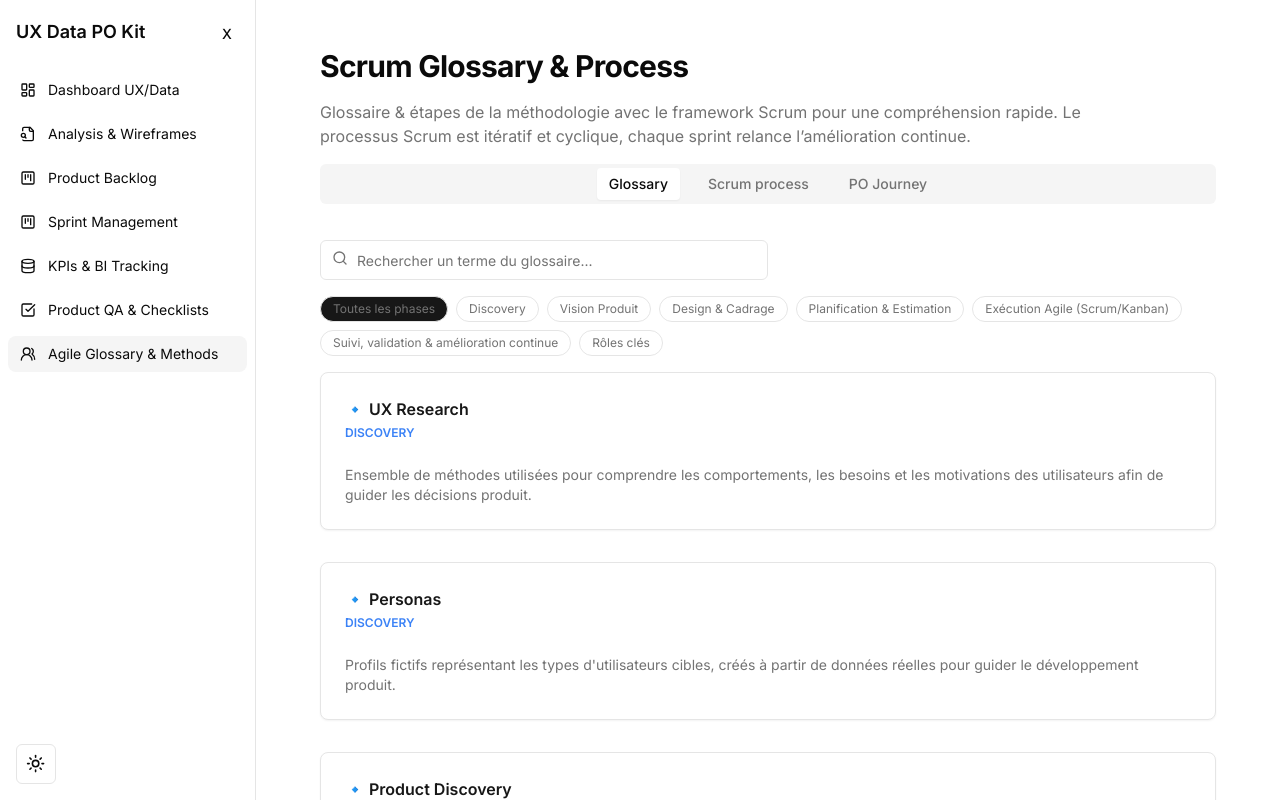
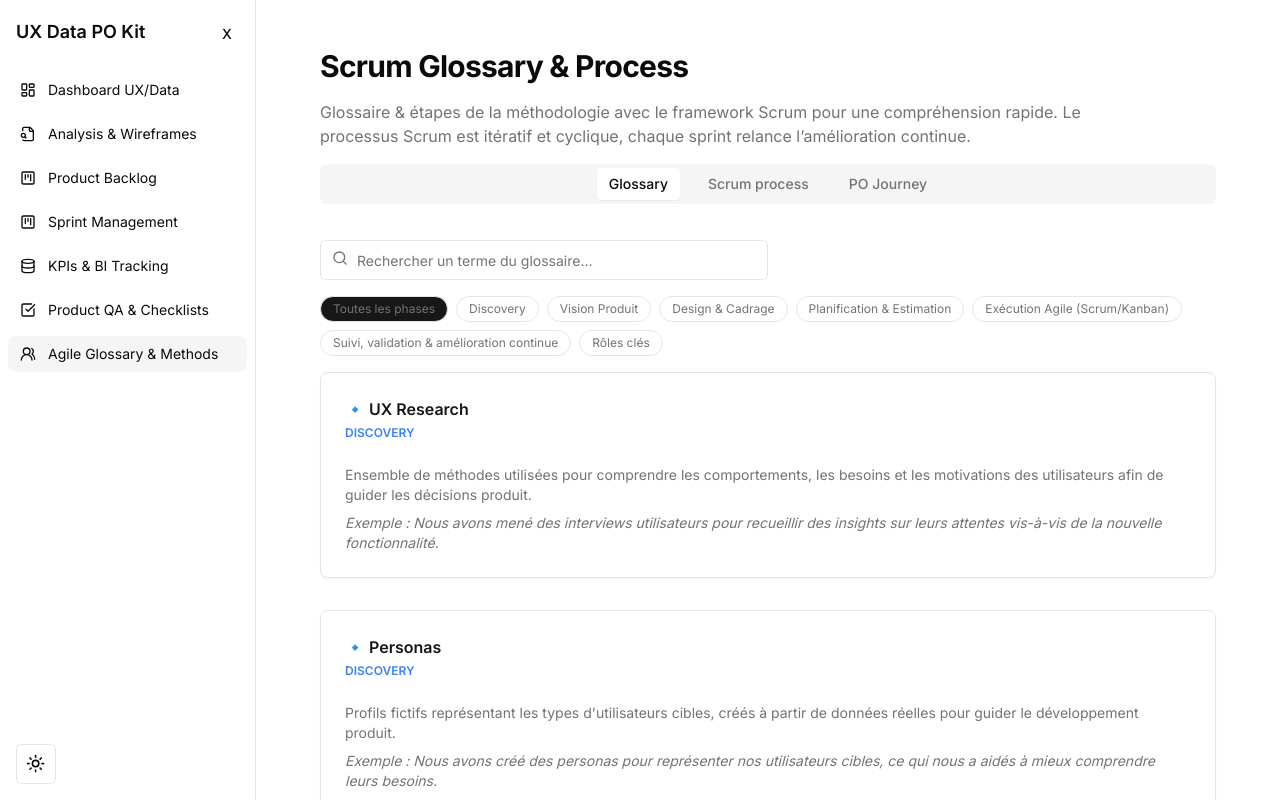
Before and after one commit to Florence-Martin/PO-UX-UI-DATA, a Next.js app: page /scrum-glossary in a window 1280 px wide. Built offline with nearby package versions, Linux system fonts and the light colour scheme.

Commit message:
feat(glossary): add vocabulary and exemples

```diff
--- a/components/glossary/GlossaryCard.tsx
+++ b/components/glossary/GlossaryCard.tsx
@@ -17,6 +17,9 @@ export default function GlossaryCard({ item }: { item: GlossaryItem }) {
       </CardHeader>
       <CardContent className="text-sm text-muted-foreground">
         {item.definition}
+        {item.example && (
+          <div className="italic mt-2">Exemple : {item.example}</div>
+        )}
       </CardContent>
     </Card>
   );
--- a/data/scrumGlossary.ts
+++ b/data/scrumGlossary.ts
@@ -4,6 +4,7 @@ export type GlossaryItem = {
   term: string;
   definition: string;
   phase: GlossaryPhases;
+  example?: string;
 };
 
 export const glossary: GlossaryItem[] = [
@@ -12,305 +13,423 @@ export const glossary: GlossaryItem[] = [
     definition:
       "Ensemble de méthodes utilisées pour comprendre les comportements, les besoins et les motivations des utilisateurs afin de guider les décisions produit.",
     phase: "Discovery",
+    example:
+      "Nous avons mené des interviews utilisateurs pour recueillir des insights sur leurs attentes vis-à-vis de la nouvelle fonctionnalité.",
   },
   {
     term: "Personas",
     definition:
       "Profils fictifs représentant les types d'utilisateurs cibles, créés à partir de données réelles pour guider le développement produit.",
     phase: "Discovery",
+    example:
+      "Nous avons créé des personas pour représenter nos utilisateurs cibles, ce qui nous a aidés à mieux comprendre leurs besoins.",
   },
   {
     term: "Product Discovery",
     definition:
       "Phase amont de la conception produit permettant d’identifier les besoins utilisateurs, les opportunités business et les solutions à explorer.",
     phase: "Discovery",
+    example:
+      "La phase de product discovery a révélé que les utilisateurs avaient besoin d'une fonctionnalité de recherche avancée.",
   },
   {
     term: "Product-Market Fit",
     definition:
       "Alignement entre le produit développé et les attentes réelles du marché, souvent mesuré par la satisfaction et la rétention des utilisateurs.",
     phase: "Discovery",
+    example:
+      "Nous avons atteint le product-market fit lorsque 80% de nos utilisateurs ont déclaré que notre produit répondait parfaitement à leurs besoins.",
   },
   {
     term: "OKR (Objectives & Key Results)",
     definition:
       "Cadre de définition d’objectifs clairs et mesurables pour aligner les équipes sur des résultats concrets et ambitieux.",
     phase: "Discovery",
+    example:
+      "Notre objectif pour le trimestre est d'augmenter le taux de rétention de 20% grâce à l'amélioration de l'expérience utilisateur.",
   },
   {
     term: "KPI (Key Performance Indicator)",
     definition:
       "Indicateur chiffré permettant de mesurer la performance du produit ou l’avancement des objectifs.",
     phase: "Discovery",
+    example:
+      "Le taux de conversion est un KPI clé pour évaluer l'efficacité de notre page d'inscription.",
   },
   {
     term: "Heatmap",
     definition:
       "Outil de visualisation du comportement utilisateur (clics, scrolls, mouvements) pour identifier les zones d’intérêt et les points de friction sur une interface.",
     phase: "Discovery",
+    example:
+      "La heatmap a révélé que les utilisateurs cliquaient principalement sur le bouton d'inscription, mais ignoraient la section des témoignages.",
   },
   {
     term: "Roadmap",
     definition:
       "Vision macro. Vue d'ensemble des grands jalons et objectifs produits sur une période donnée (trimestres, semestres…).",
     phase: "Vision Produit",
+    example:
+      "La roadmap produit pour le prochain trimestre inclut le lancement de la nouvelle fonctionnalité de recherche et l'amélioration de l'expérience utilisateur.",
   },
   {
     term: "MVP",
     definition:
       "Produit Minimum Viable : version initiale d’un produit avec juste assez de fonctionnalités pour satisfaire les premiers utilisateurs et recueillir des feedbacks.",
     phase: "Vision Produit",
+    example:
+      "Nous avons lancé un MVP avec les fonctionnalités essentielles pour tester notre concept sur le marché.",
   },
   {
     term: "Lean",
     definition:
       "Méthodologie visant à maximiser la valeur tout en minimisant le gaspillage, souvent associée à l'approche Agile.",
     phase: "Vision Produit",
+    example:
+      "Nous avons appliqué les principes Lean pour optimiser notre processus de développement et réduire le temps de mise sur le marché.",
   },
   {
     term: "Epic",
     definition:
       "Grande fonctionnalité regroupant plusieurs User Stories liées à un même objectif produit.",
     phase: "Vision Produit",
+    example:
+      "L'Epic 'Amélioration de la recherche' inclut des User Stories pour le filtrage, le tri et l'affichage des résultats.",
   },
   {
     term: "Design System",
     definition:
       "Bibliothèque de composants UI réutilisables accompagnée de règles et de bonnes pratiques assurant la cohérence visuelle et fonctionnelle du produit.",
     phase: "Design & Cadrage",
+    example:
+      "Le design system de notre application inclut des composants comme des boutons, des formulaires et des modales, ainsi que des directives sur leur utilisation.",
   },
   {
     term: "User Story",
     definition:
       "Fonctionnalité décrite du point de vue de l'utilisateur final, souvent sous forme : 'En tant que... je veux... afin de...'.",
     phase: "Design & Cadrage",
+    example:
+      "En tant qu'utilisateur, je veux pouvoir me connecter avec mon adresse e-mail et mon mot de passe afin d'accéder à mon compte.",
   },
   {
     term: "Acceptance Criteria",
     definition:
       "Conditions précises à remplir pour qu'une User Story soit considérée comme terminée. Ils définissent les attentes fonctionnelles et non fonctionnelles.",
     phase: "Design & Cadrage",
+    example:
+      "Les critères d'acceptation pour cette User Story incluent : l'utilisateur doit pouvoir se connecter avec son adresse e-mail et son mot de passe, et recevoir un message d'erreur en cas d'échec.",
   },
   {
     term: "Prioritization (MoSCoW)",
     definition:
       "Méthode de priorisation : Must have / Should have / Could have / Won't have",
     phase: "Design & Cadrage",
+    example:
+      "Nous avons utilisé la méthode MoSCoW pour prioriser les fonctionnalités du MVP : 'Must have' pour les fonctionnalités essentielles, 'Should have' pour celles qui apportent une valeur ajoutée, 'Could have' pour les options intéressantes mais non critiques, et 'Won't have' pour celles à exclure.",
   },
   {
     term: "Backlog Grooming",
     definition:
       "Processus d'affinage et de priorisation du Product Backlog, souvent réalisé en continu.",
     phase: "Design & Cadrage",
+    example:
+      "Lors du backlog grooming, l'équipe a discuté des User Stories à venir et a ajusté les priorités en fonction des retours des utilisateurs.",
   },
   {
     term: "Product Backlog",
     definition:
       "Liste ordonnée de toutes les fonctionnalités, améliorations, corrections ou idées pouvant être intégrées au produit. Gérée et priorisée par le Product Owner.",
     phase: "Design & Cadrage",
+    example:
+      "Le Product Backlog contient toutes les User Stories, bugs et améliorations à réaliser pour le produit.",
   },
   {
     term: "Definition of Done (DoD)",
     definition:
       "Ensemble clair de critères que chaque User Story ou fonctionnalité doit remplir pour être considérée comme terminée et prête à être livrée. Cela inclut souvent des tests, la documentation, la validation par le Product Owner, et d'autres exigences spécifiques à l'équipe ou au projet.",
     phase: "Design & Cadrage",
+    example:
+      "La DoD pour cette User Story inclut : code revu, tests unitaires écrits, documentation mise à jour et validation par le Product Owner.",
   },
   {
     term: "Story Points",
     definition:
       "Unité d'estimation relative de l'effort requis pour développer une User Story.",
     phase: "Planification & Estimation",
+    example:
+      "Nous avons estimé cette User Story à 5 Story Points, ce qui correspond à une complexité moyenne.",
   },
   {
     term: "Capacity",
     definition:
       "Charge de travail que l'équipe peut absorber sur un sprint, en fonction de ses disponibilités.",
     phase: "Planification & Estimation",
+    example:
+      "L'équipe a une capacité de 40 heures par semaine, ce qui nous permet de planifier 20 Story Points pour le prochain sprint.",
   },
   {
     term: "Velocity",
     definition:
       "Nombre moyen de Story Points livrés par l’équipe à chaque sprint (vitesse de livraison).",
     phase: "Planification & Estimation",
+    example:
+      "Notre vélocité est de 30 Story Points par sprint, ce qui nous permet de planifier efficacement nos prochaines itérations.",
   },
   {
     term: "Timeline",
     definition:
       "Représentation visuelle et chronologique des jalons, tâches ou releases prévues dans le projet.",
     phase: "Planification & Estimation",
+    example:
+      "La timeline du projet montre que la phase de développement s'étendra de janvier à mars, suivie d'une phase de test en avril.",
   },
   {
     term: "Spike",
     definition:
       "Tâche exploratoire visant à rechercher, analyser ou tester une solution technique avant de s'engager sur un développement.",
     phase: "Planification & Estimation",
+    example:
+      "Nous avons réalisé un Spike pour évaluer la faisabilité d'une nouvelle API avant de l'intégrer dans le produit.",
   },
   {
     term: "Refinement",
     definition:
       "Moment où l’équipe discute, découpe, clarifie et estime les User Stories en préparation d’un sprint futur.",
     phase: "Planification & Estimation",
+    example:
+      "Lors du refinement, nous avons découpé l'Epic en plusieurs User Stories et les avons estimées en Story Points.",
   },
   {
     term: "Sprint Planning",
     definition:
       "Cérémonie Scrum où l'équipe définit les User Stories à réaliser durant le sprint en fonction de la priorité et de la capacité.",
     phase: "Planification & Estimation",
+    example:
+      "Lors du Sprint Planning, nous avons sélectionné les User Stories prioritaires pour le sprint à venir et estimé leur complexité.",
   },
   {
     term: "Sprint Board",
     definition:
       "Tableau Kanban utilisé pour visualiser l’état des tâches pendant un sprint (To Do / In Progress / In Test / Done).",
     phase: "Exécution Agile (Scrum/Kanban)",
+    example:
+      "Nous avons mis à jour le Sprint Board pour refléter l'avancement des tâches et identifier les blocages.",
   },
   {
     term: "Kanban",
     definition:
       "Méthode de gestion visuelle du travail, permettant de suivre l'avancement des tâches et d'optimiser le flux de travail.",
     phase: "Exécution Agile (Scrum/Kanban)",
+    example:
+      "Nous avons utilisé un tableau Kanban pour visualiser le flux de travail et limiter le nombre de tâches en cours.",
   },
   {
     term: "Daily Scrum (Stand-up)",
     definition:
       "Réunion quotidienne de l’équipe pour synchroniser les efforts, lever les blocages et adapter le plan de travail.",
     phase: "Exécution Agile (Scrum/Kanban)",
+    example:
+      "Lors du Daily Scrum, chaque membre de l'équipe a partagé ses progrès, ses obstacles et ses priorités pour la journée.",
   },
   {
     term: "Increment",
     definition:
       "Version fonctionnelle et potentiellement livrable du produit à la fin d’un sprint.",
     phase: "Exécution Agile (Scrum/Kanban)",
+    example:
+      "À la fin du sprint, nous avons livré un incrément de produit contenant trois nouvelles fonctionnalités.",
   },
   {
     term: "Iterative",
     definition:
       "Approche de développement basée sur des cycles courts et répétés (sprints), permettant des ajustements réguliers.",
     phase: "Exécution Agile (Scrum/Kanban)",
+    example:
+      "Nous avons adopté une approche itérative pour développer la nouvelle fonctionnalité, en livrant des versions intermédiaires à chaque sprint.",
   },
   {
     term: "Sprint Review",
     definition:
       "Réunion de fin de sprint où l’équipe présente le travail terminé aux parties prenantes pour obtenir du feedback.",
     phase: "Suivi, validation & amélioration continue",
+    example:
+      "Lors de la revue de sprint, l'équipe a présenté la nouvelle fonctionnalité de recherche et a recueilli des retours sur son utilisation.",
   },
   {
     term: "Sprint Retrospective",
     definition:
       "Réunion permettant à l’équipe d’identifier ce qui a bien fonctionné, ce qui peut être amélioré, et de définir des actions concrètes pour le sprint suivant.",
     phase: "Suivi, validation & amélioration continue",
+    example:
+      "Lors de la rétrospective, l'équipe a décidé d'améliorer la communication en utilisant un canal Slack dédié aux questions techniques.",
   },
   {
     term: "Burndown & Burn-up Charts",
     definition:
       "Graphiques représentant le travail restant (burndown) ou accompli (burn-up) au fil du temps.",
     phase: "Suivi, validation & amélioration continue",
+    example:
+      "Le burndown chart montre que nous avons réduit le travail restant de 50% au cours du sprint.",
   },
   {
     term: "Feature Flag (Toggle)",
     definition:
       "Mécanisme permettant d’activer ou désactiver des fonctionnalités dans un produit sans redéploiement.",
     phase: "Suivi, validation & amélioration continue",
+    example:
+      "Nous avons utilisé un feature flag pour tester la nouvelle fonctionnalité auprès d'un sous-ensemble d'utilisateurs avant de la déployer à tous.",
   },
   {
     term: "Release",
     definition:
       "Livraison d'une ou plusieurs fonctionnalités en production, prête(s) à être utilisée(s) par les utilisateurs finaux.",
     phase: "Suivi, validation & amélioration continue",
+    example:
+      "La version 2.0 de l'application a été publiée avec de nouvelles fonctionnalités et des améliorations de performance.",
   },
   {
     term: "CI/CD (Continuous Integration / Continuous Deployment)",
     definition:
       "Pratiques DevOps permettant d’intégrer et de déployer le code de manière fréquente, fiable et automatisée.",
     phase: "Suivi, validation & amélioration continue",
+    example:
+      "Nous avons mis en place un pipeline CI/CD pour automatiser les tests et le déploiement de notre application à chaque commit.",
   },
   {
     term: "Technical Debt",
     definition:
       "Compromis techniques à court terme qui peuvent ralentir le développement futur ou créer des problèmes de maintenance si non traités.",
     phase: "Suivi, validation & amélioration continue",
+    example:
+      "Nous avons accumulé une certaine dette technique en choisissant une solution rapide pour respecter la deadline, mais nous devrons y revenir plus tard.",
   },
   {
     term: "Tests A/B",
     definition:
       "Méthode d'expérimentation permettant de comparer deux versions d’un élément (page, bouton, fonctionnalité…) auprès d’utilisateurs pour identifier celle qui génère les meilleures performances (taux de clic, conversion…).",
     phase: "Suivi, validation & amélioration continue",
+    example:
+      "Nous avons réalisé un test A/B sur la couleur du bouton d'appel à l'action pour voir laquelle générait le plus de clics.",
   },
   {
     term: "Product Owner",
     definition:
       "Responsable de la vision produit et de la gestion du Product Backlog, garantissant la valeur business. Il est l’interface entre l’équipe et les parties prenantes, tout en gardant l'alignement entre les besoins utilisateurs, l'objectif business et les contraintes techniques.",
     phase: "Rôles clés",
+    example:
+      "Le Product Owner a priorisé les User Stories pour le prochain sprint en fonction des retours des utilisateurs et des objectifs stratégiques.",
   },
   {
     term: "Scrum Master",
     definition:
       "Facilitateur du cadre Scrum, veille à la bonne application des principes et au bon fonctionnement de l’équipe.",
     phase: "Rôles clés",
+    example:
+      "Le Scrum Master a organisé une rétrospective pour discuter des défis rencontrés lors du dernier sprint.",
   },
   {
     term: "Tech lead",
     definition:
       "Référent technique de l'équipe de développement, garant des choix d’architecture et des bonnes pratiques.",
     phase: "Rôles clés",
+    example:
+      "Le tech lead a proposé une nouvelle architecture pour améliorer la scalabilité de l'application.",
   },
   {
-    term: "agent",
+    term: "Agent",
     definition:
       "Un composant ou programme qui agit en tant qu’intermédiaire ou représentant pour accomplir une tâche spécifique.",
     phase: "Vision Produit",
+    example:
+      "L'agent de support client utilise un modèle de langage pour répondre aux questions des utilisateurs.",
   },
   {
-    term: "rag",
+    term: "RAG (Retrieve and Generate)",
     definition:
       "Dans le contexte de l’IA, RAG (Retrieve and Generate) désigne une approche combinant la récupération d’informations pertinentes dans une base de données (Retrieve) avec la génération de réponses textuelles à l’aide d’un modèle de langage (Generate).",
     phase: "Exécution Agile (Scrum/Kanban)",
+    example:
+      "Nous avons utilisé une approche RAG pour améliorer la pertinence des réponses générées par notre assistant virtuel.",
   },
   {
-    term: "orchestration",
+    term: "Orchestration",
     definition:
       "La coordination et la gestion de plusieurs processus ou services pour qu’ils fonctionnent ensemble de manière harmonieuse, souvent dans des environnements complexes.",
     phase: "Planification & Estimation",
+    example:
+      "L'orchestration des microservices permet de gérer efficacement les interactions entre différents composants d'une application.",
   },
   {
-    term: "llm vecteur",
+    term: "LLM vecteur",
     definition:
       "Un vecteur généré par un modèle de langage de grande taille (Large Language Model), utilisé pour représenter des mots, des phrases ou des documents dans un espace numérique afin de faciliter des comparaisons ou des recherches.",
     phase: "Discovery",
+    example:
+      "Nous avons utilisé un LLM vecteur pour améliorer la recherche sémantique dans notre application.",
   },
   {
-    term: "discovery design",
+    term: "Discovery design",
     definition:
       "Une phase initiale dans le développement de produits ou services où l’objectif est de comprendre les besoins des utilisateurs, d’identifier les opportunités et de définir les priorités avant de passer à la conception détaillée.",
     phase: "Discovery",
+    example:
+      "Le discovery design a révélé que les utilisateurs avaient besoin d'une interface plus intuitive pour naviguer dans l'application.",
   },
   {
-    term: "design thinking",
+    term: "Design thinking",
     definition:
       "Une approche centrée sur l’humain pour résoudre des problèmes en encourageant la créativité, l’expérimentation, et une compréhension approfondie des besoins des utilisateurs à travers des étapes comme l’empathie, la définition, l’idéation, le prototypage, et le test.",
     phase: "Design & Cadrage",
+    example:
+      "Le design thinking nous a permis de mieux comprendre les besoins des utilisateurs avant de concevoir la nouvelle fonctionnalité.",
   },
   {
-    term: "shurn",
+    term: "Shurn",
     definition:
-      "Ce terme est peu courant et pourrait être une variante ou une erreur typographique d’un mot tel que ‘churn’ ou ‘turn’. Si vous faisiez référence à ‘churn’, il désigne souvent le taux de perte de clients ou d’utilisateurs dans un service ou une plateforme.",
+      "Ce terme désigne souvent le taux de perte de clients ou d’utilisateurs dans un service ou une plateforme.",
     phase: "Suivi, validation & amélioration continue",
+    example:
+      "Le churn des utilisateurs a augmenté après la mise à jour de l'interface utilisateur.",
   },
   {
-    term: "verbatim",
+    term: "Verbatim",
     definition:
       "Le mot à mot ou la transcription exacte des propos ou contenus exprimés, souvent utilisé dans le contexte d’entretiens ou d’enquêtes pour représenter fidèlement les réponses ou commentaires des participants.",
     phase: "Discovery",
+    example:
+      "Le verbatim des utilisateurs a révélé des frustrations concernant la navigation sur le site.",
   },
   {
-    term: "interview",
+    term: "Interview",
     definition:
       "Une méthode de collecte d’informations ou d’opinions impliquant une interaction directe entre un interviewer et un interviewé.",
     phase: "Discovery",
+    example:
+      "Nous avons réalisé des interviews avec des utilisateurs pour comprendre leurs besoins et attentes vis-à-vis de la nouvelle fonctionnalité.",
   },
   {
-    term: "feedback",
+    term: "Feedback",
     definition:
       "Les commentaires, observations ou informations donnés en retour par un utilisateur, un client ou un pair afin d’évaluer, améliorer ou ajuster un produit, un service ou une performance.",
     phase: "Suivi, validation & amélioration continue",
+    example:
+      "Les utilisateurs ont signalé que la nouvelle fonctionnalité de recherche était lente et peu intuitive.",
+  },
+  {
+    term: "Delivery Tracking",
+    definition:
+      "Suivi de l’avancement des livraisons produit, notamment via la vélocité, les tâches livrées par sprint et les écarts entre planification et exécution.",
+    phase: "Suivi, validation & amélioration continue",
+    example:
+      "Le Sprint 3 a livré 8 user stories sur 10 avec un taux de complétion de 80%.",
+  },
+  {
+    term: "Documentation produit",
+    definition:
+      "Ensemble des documents décrivant les spécifications fonctionnelles, les parcours utilisateurs, les règles métier, ainsi que les décisions produit.",
+    phase: "Suivi, validation & amélioration continue",
+    example:
+      "Les user stories sont rédigées dans Jira et détaillées dans Confluence, avec un lien vers les wireframes Figma.",
   },
 ];
```
